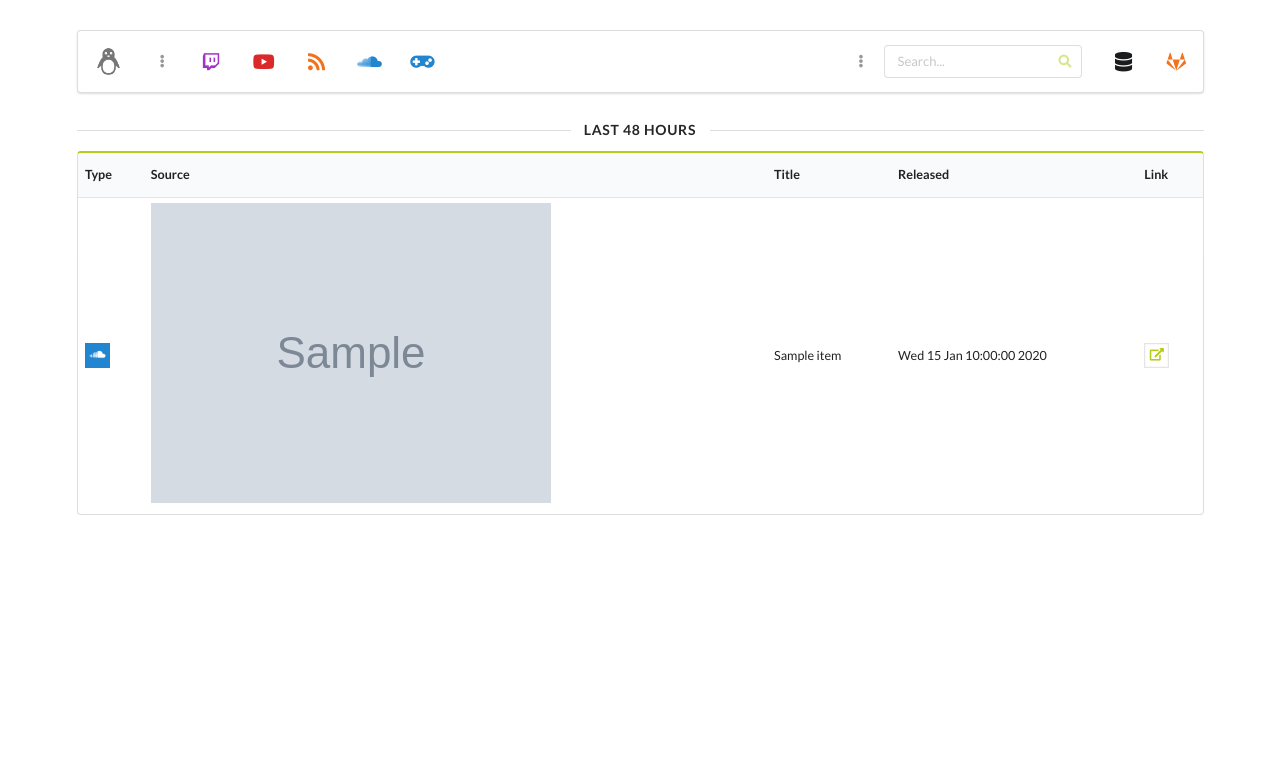
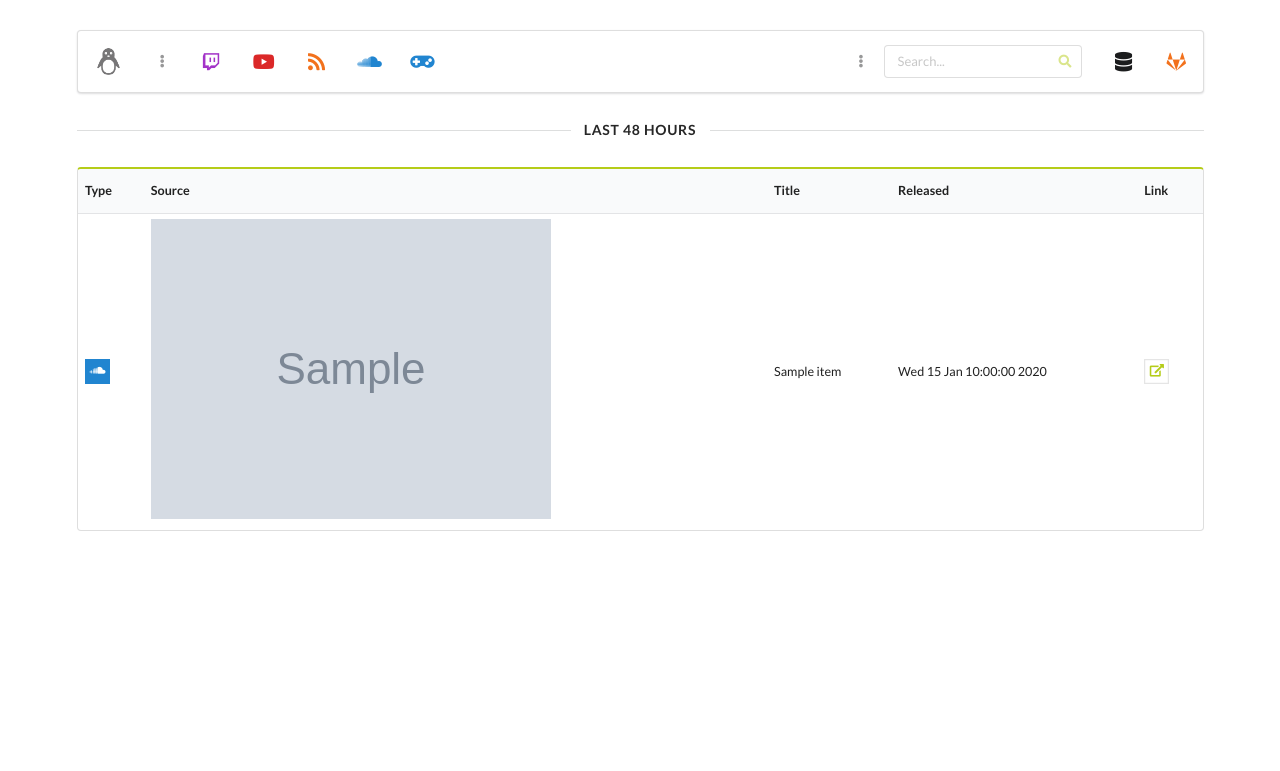
Before and after one commit to cheeyeo/linuxgaming, a Flask app: page / in a window 1280 px wide. Shown: the top 771 px of the page. Run offline with Flask 2, Linux system fonts and the light colour scheme; grey boxes marked "Sample" are stand-in pictures; a database or web service that is not in the repository returns one stand-in record (values such as "Sample title"); some libraries are stand-ins or nearby versions.

Commit message:
minimal ui tweaks

```diff
--- a/linuxgaming/templates/base.html
+++ b/linuxgaming/templates/base.html
@@ -18,7 +18,7 @@
     <div class="ui container centered">
 
       <div class="ui borderless small icon menu">
-        <a class="item" href="/">
+        <a class="item" href="/" data-content="Linux Gaming Aggregate Home">
           <img alt="Site Logo" src="{{ url_for('static', filename='images/logo.png')}}">
         </a>
         <div class="item">
@@ -52,7 +52,7 @@
           <i class="database black large icon"></i>
         </a>
         <a class="item" href="https://gitlab.com/beardyjay/linuxgaming"
-            data-content="Source code">
+            data-content="Source code" target="_blank">
           <i class="gitlab orange large icon"></i>
         </a>
       </div>
--- a/linuxgaming/templates/macros/items.html
+++ b/linuxgaming/templates/macros/items.html
@@ -1,5 +1,5 @@
 {% macro show_item(entries) %}
-<table class="ui striped very compact small olive table">
+<table class="ui selectable very compact small olive table">
   <thead>
     <tr>
       <th>Type</th>
--- a/linuxgaming/templates/pages/home.html
+++ b/linuxgaming/templates/pages/home.html
@@ -22,6 +22,7 @@
   Last 48 hours
 </div>
 
+<div class="ui hidden divider"></div>
 {{ show_item(entries) }}
 
 {% endblock %}
```
